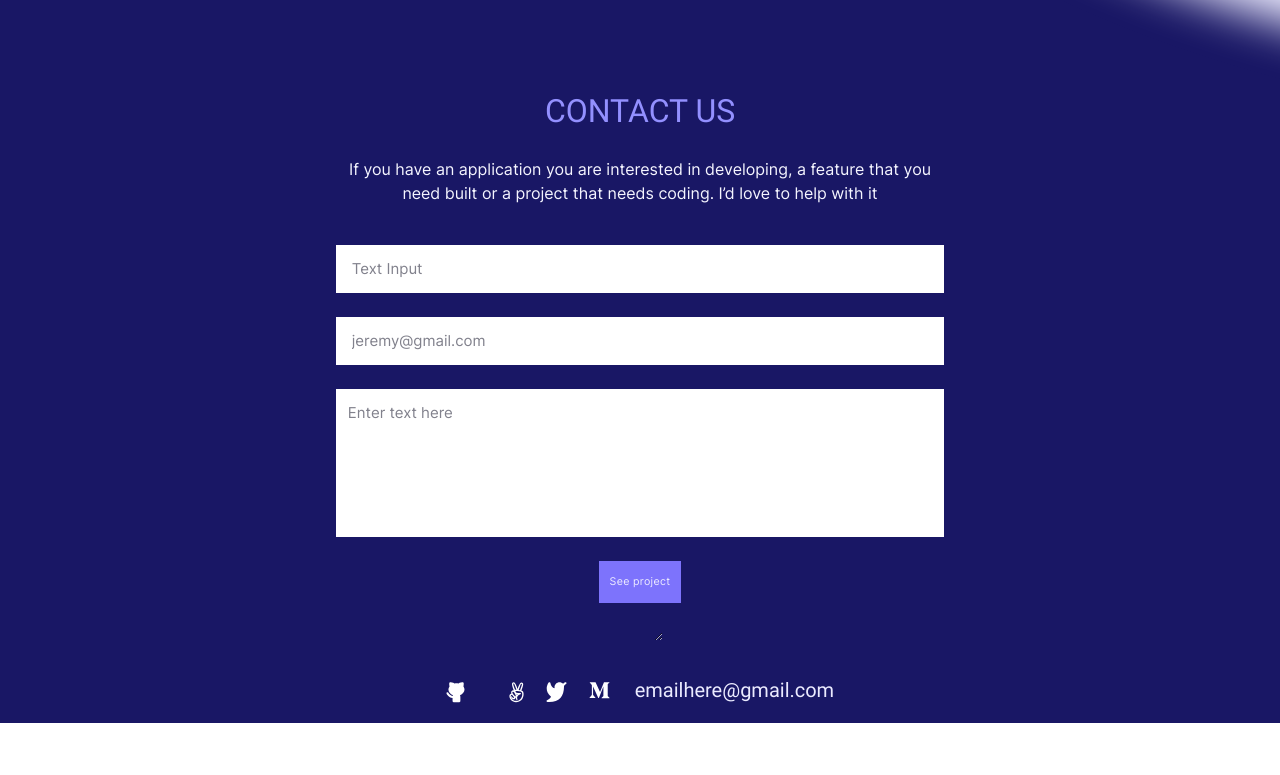
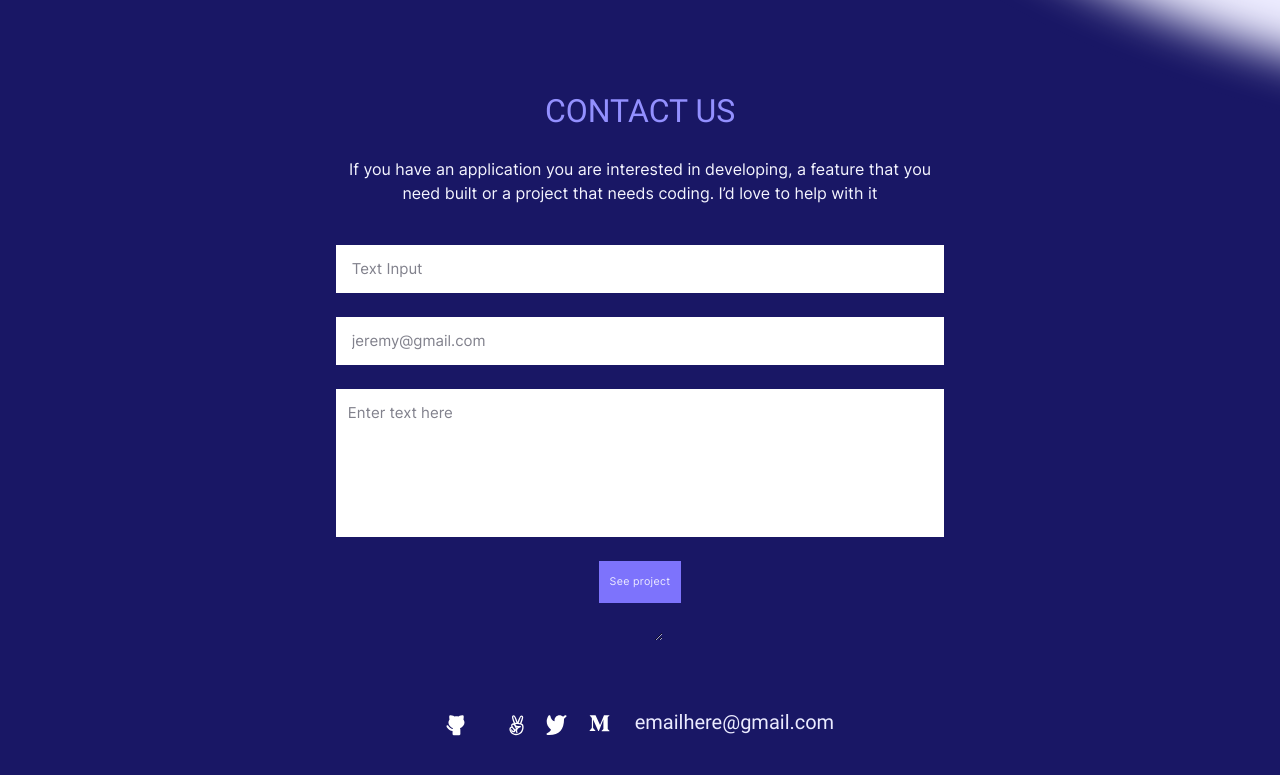
Before and after one commit to AdnanOlarmmi/Personal_Portfolio, a website: page index.html in a window 1280 px wide. Shown: the part 3194-3969 px from the top of the page. Before the commit the page ends 3917 px from the top, so only its background shows below. Drawn offline with Linux system fonts and the light colour scheme.

Commit message:
resolved stylelint issue and email padding

```diff
--- a/styles.css
+++ b/styles.css
@@ -307,7 +307,6 @@ ul {
   line-height: 44px;
   margin: 0 auto 24px;
   text-align: center;
-
 }
 
 #about__needHelp {
@@ -374,7 +373,7 @@ textarea::placeholder {
   font-size: 20px;
   line-height: 28px;
   color: #ebebff;
-;
+  padding: 40rem 0;
 }
 
 .btm_line {
```
